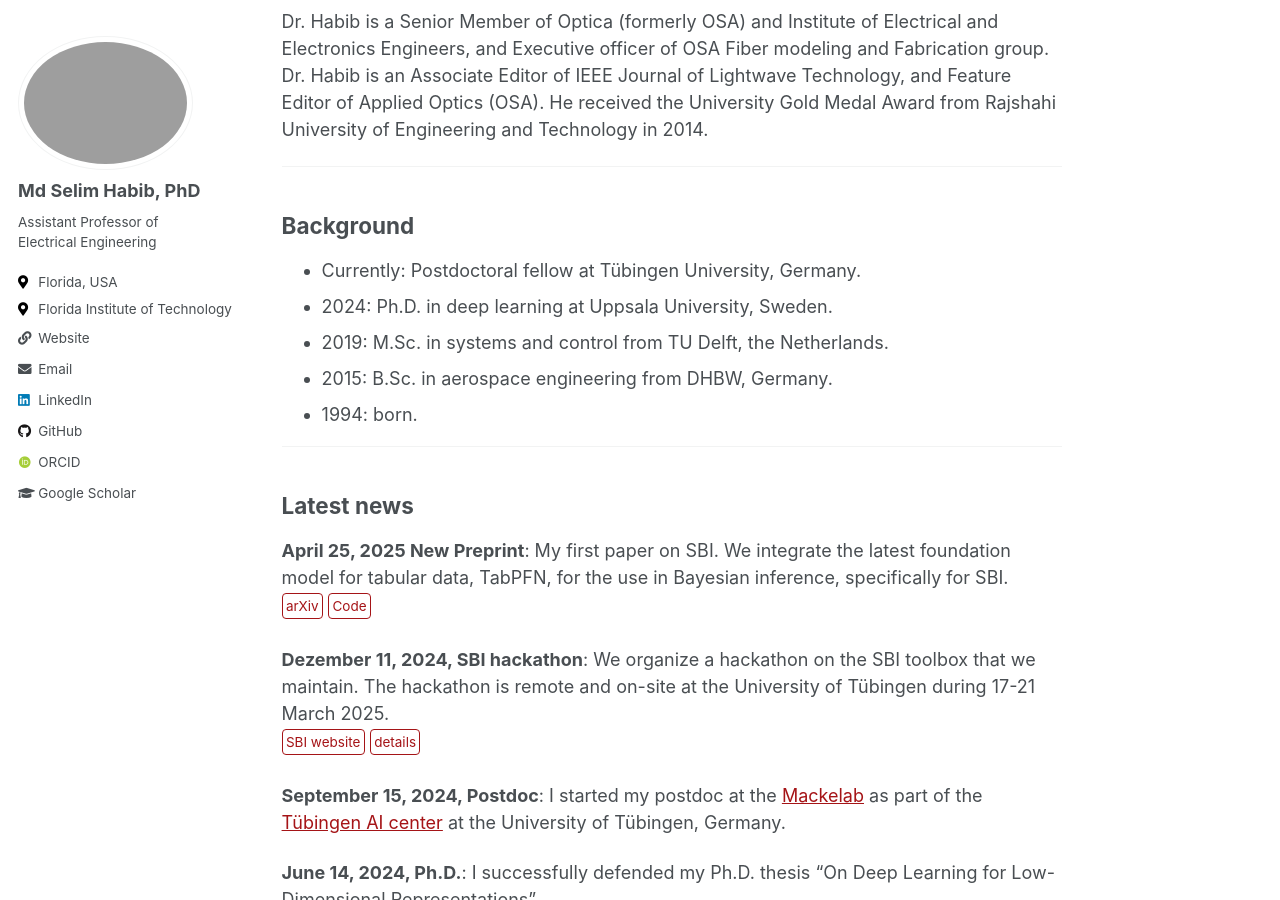
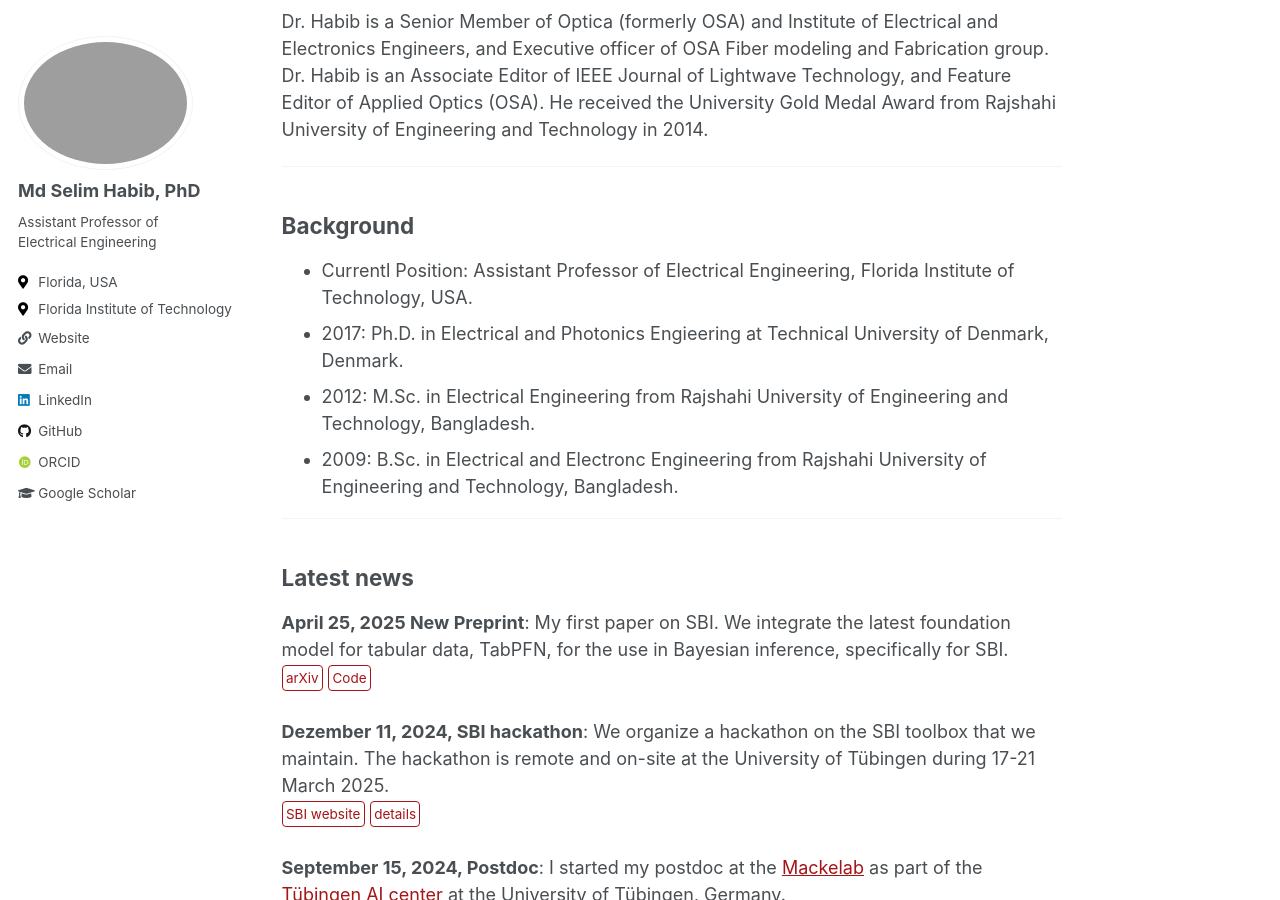
Before and after one commit to mhabib73/NOFLabDemo.github.io, a Jekyll site: the page built from _pages/about.md, in a window 1280 px wide and 900 px high, scrolled down 580 px. Built offline with Jekyll 4.4.1, drawn with Linux system fonts in a browser that asks for light colours; some web fonts are replaced.

Commit message:
Update about.md

```diff
--- a/_pages/about.md
+++ b/_pages/about.md
@@ -19,12 +19,10 @@ Dr. Habib is a Senior Member of Optica (formerly OSA) and Institute of Electrica
 
 ---
 ## Background
-- Currently: Postdoctoral fellow at Tübingen University, Germany.
-- 2024: Ph.D. in deep learning at Uppsala University, Sweden.
-- 2019: M.Sc. in systems and control from TU Delft, the Netherlands.
-- 2015: B.Sc. in aerospace engineering from DHBW, Germany.
-- 1994: born.
-
+- Currentl Position: Assistant Professor of Electrical Engineering, Florida Institute of Technology, USA.
+- 2017: Ph.D. in Electrical and Photonics Engieering at Technical University of Denmark, Denmark.
+- 2012: M.Sc. in Electrical Engineering from Rajshahi University of Engineering and Technology, Bangladesh.
+- 2009: B.Sc. in Electrical and Electronc Engineering from Rajshahi University of Engineering and Technology, Bangladesh.
 
 ---
 ## Latest news
```
